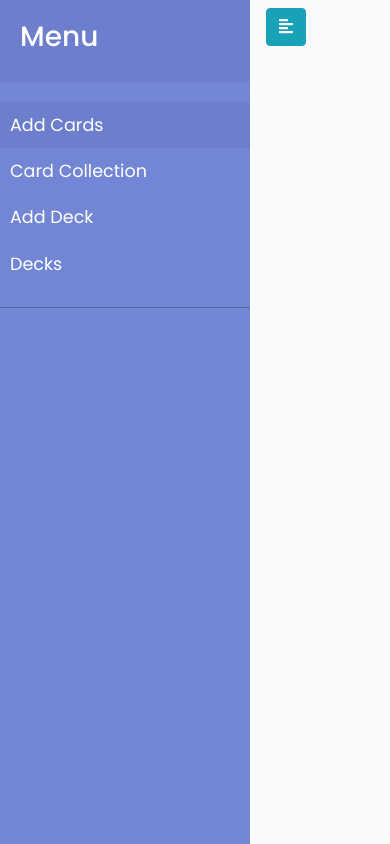
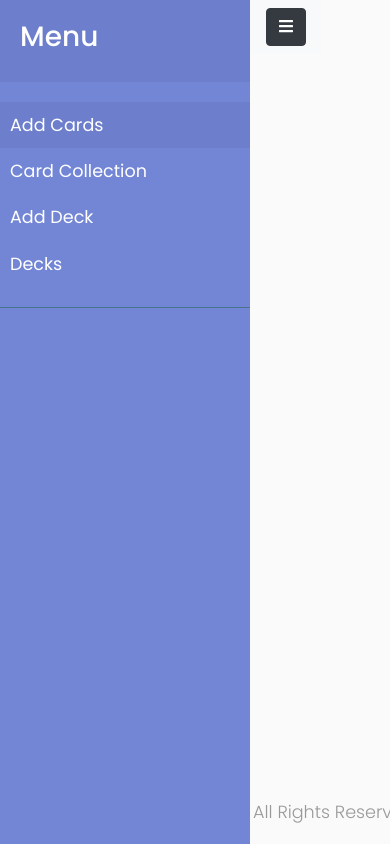
Before and after one commit to wdaimee/mtg_deck_builder, a Django app: page / in a window 390 px wide. Run offline with Django 3.2, Linux system fonts and the light colour scheme; some libraries are stand-ins or nearby versions.

Commit message:
changed style of menu button to hamburger button and changed colour

```diff
--- a/main_app/static/css/style.css
+++ b/main_app/static/css/style.css
@@ -81,6 +81,12 @@ ul ul a {
     min-height: 100vh;
 }
 
+footer {
+    position: fixed;
+    bottom: 0;
+    width: 100%;
+}
+
 @media (max-with: 768px) {
     #sidebar {
         margin-left: -250px;
--- a/main_app/templates/base.html
+++ b/main_app/templates/base.html
@@ -45,11 +45,18 @@
         <div id="content">
             <nav class="navbar navbar-expand-lg navbar-light bg-light">
                 <div class="container-fluid">
-                    <button type="button" id="sidebarCollapse" class="btn btn-info">
-                        <i class="fas fa-align-left"></i>
+                    <button type="button" id="sidebarCollapse" class="btn btn-dark">
+                        <i class="fas fa-bars"></i>
                     </button>
                 </div>
             </nav>
+            <main class="container">
+                {% block content %}
+                {% endblock %}
+            </main>
+            <footer>
+                <p class="text-center">All Rights Reserved, &copy; 2020 MTG Deck Builder</p>
+            </footer>
         </div>
 
     </div>
```
